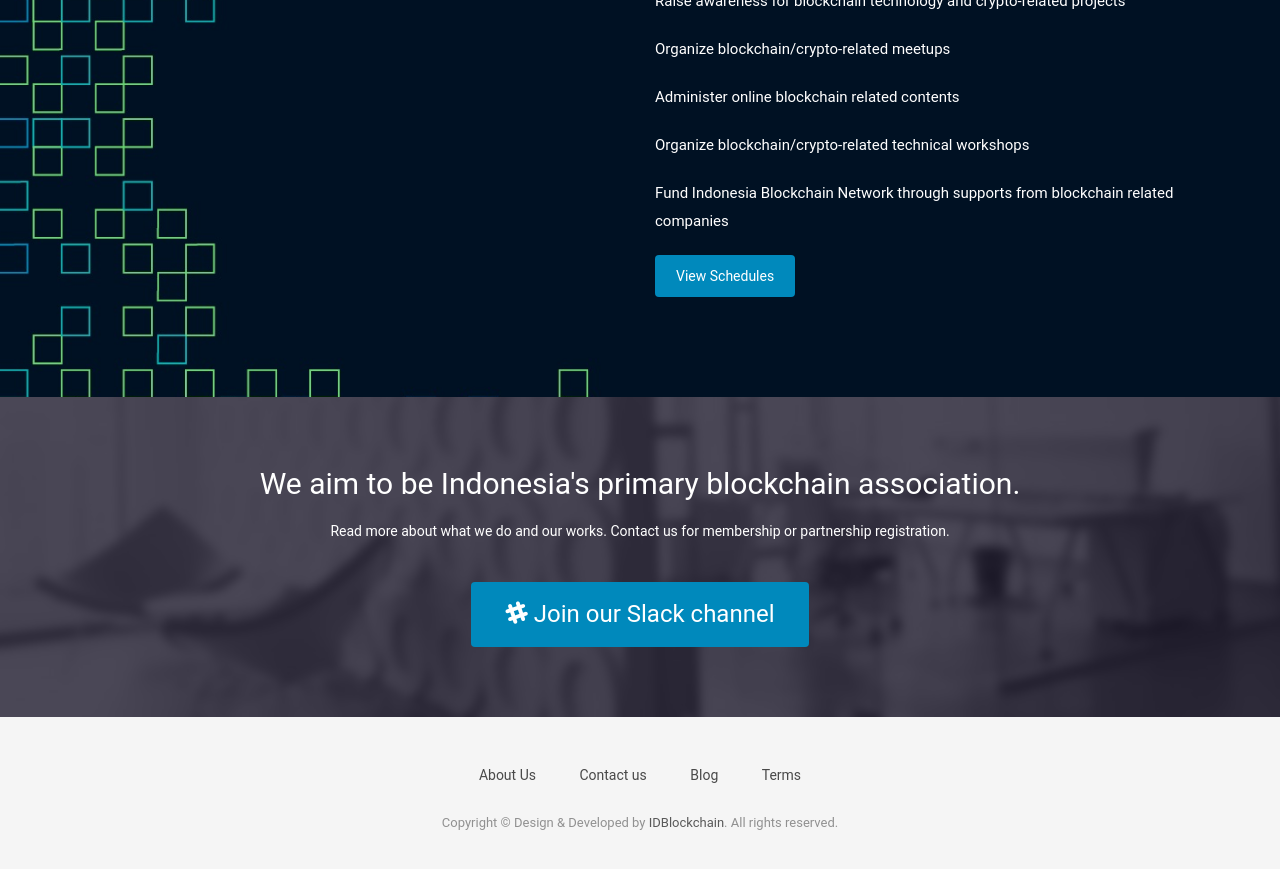
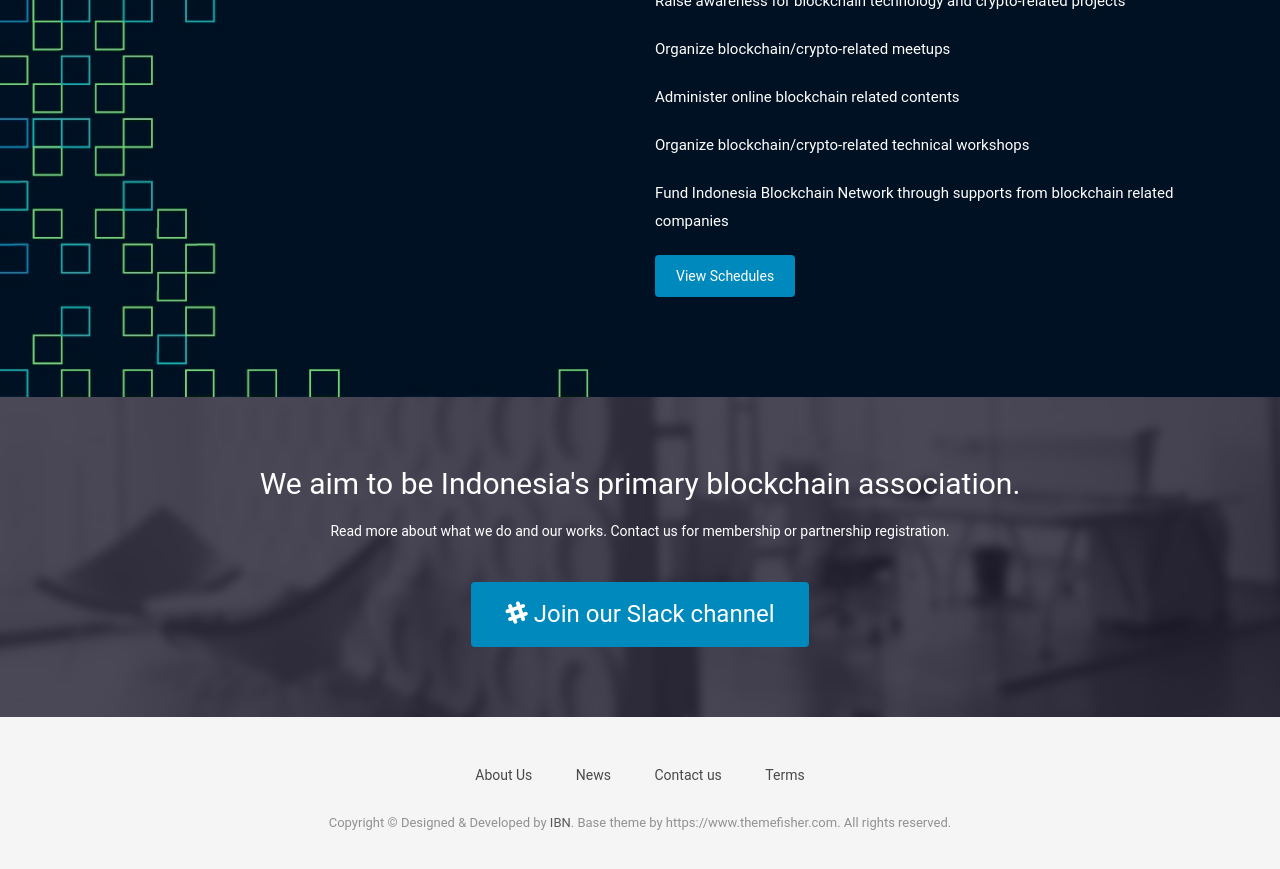
Before and after one commit to gilangbh/idblockchainjekyll, a Jekyll site: the page built from index.html, in a window 1280 px wide and 900 px high, scrolled down 1687 px. Shown: the top 869 px of the window. Built offline with Jekyll 4.4.1, drawn with Linux system fonts in a browser that asks for light colours; nearby versions of some CDN libraries.

Commit message:
Updated new template

```diff
--- a/_includes/footer.html
+++ b/_includes/footer.html
@@ -6,12 +6,12 @@
         <div class="footer-manu">
           <ul>
             <li><a href="#">About Us</a></li>
+            <li><a href="{{ site.baseurl }}/news">News</a></li>
             <li><a href="{{ site.baseurl }}/contact">Contact us</a></li>
-            <li><a href="{{ site.baseurl }}/blog">Blog</a></li>
             <li><a href="#">Terms</a></li>
           </ul>
         </div>
-        <p>Copyright &copy; Design &amp; Developed by <a href="http://idblockchain.org">IDBlockchain</a>. All rights reserved.</p>
+        <p>Copyright &copy; Designed &amp; Developed by <a href="http://indonesianblockchain.network">IBN</a>. Base theme by https://www.themefisher.com. All rights reserved.</p>
       </div>
     </div>
   </div>
--- a/contact.html
+++ b/contact.html
@@ -1,6 +1,6 @@
 ---
 layout: page
-title: Contact us!
+title: Contact us | Indonesian Blockchain Network
 permalink: /contact/
 ---
 
--- a/index.html
+++ b/index.html
@@ -1,6 +1,6 @@
 ---
 layout: page
-title: Airspace
+title: Indonesian Blockchain Network
 permalink: /
 ---
 
--- a/news.html
+++ b/news.html
@@ -1,6 +1,6 @@
 ---
 layout: page
-title: News
+title: News | Indonesian Blockchain Network
 permalink: /news/
 ---
 <!-- Slider Start -->
```
Also changed, not shown: favicon.ico.
